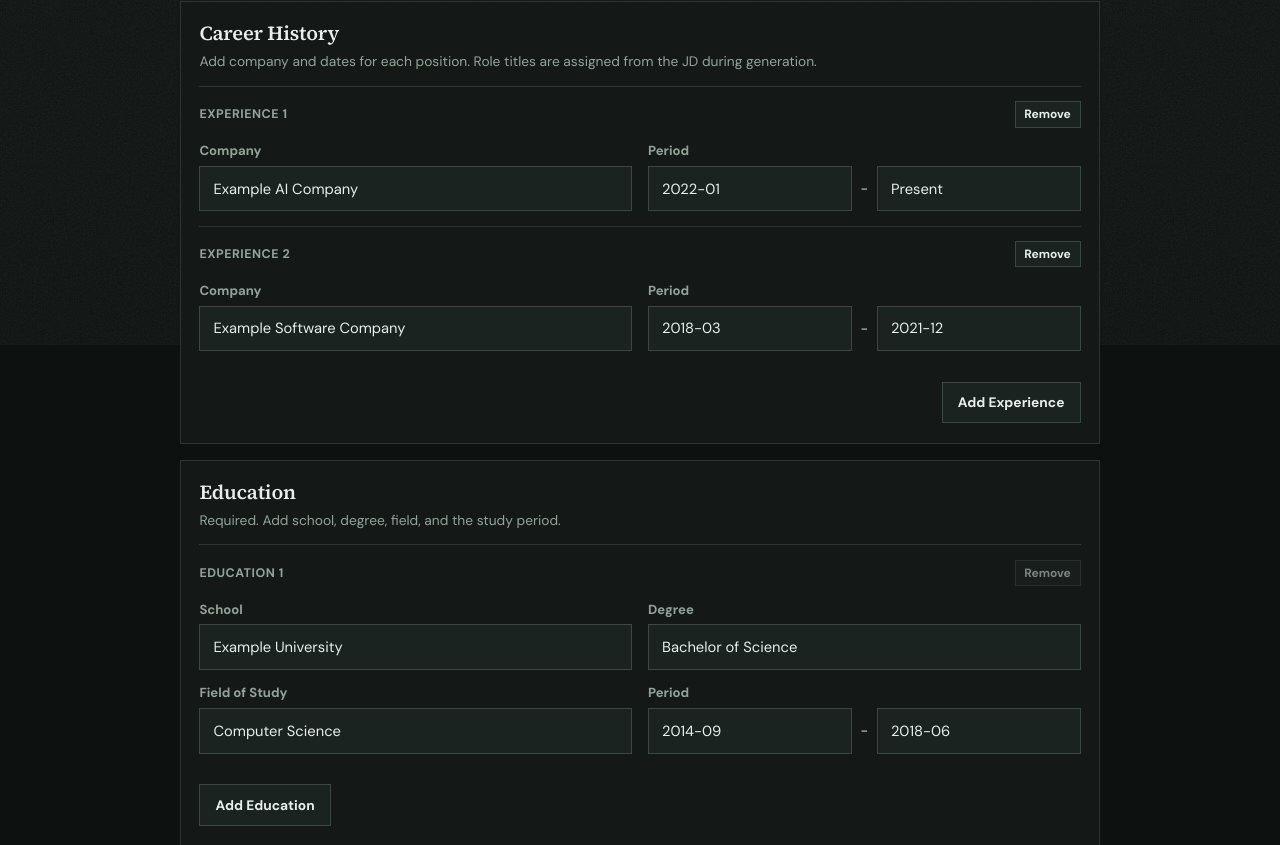
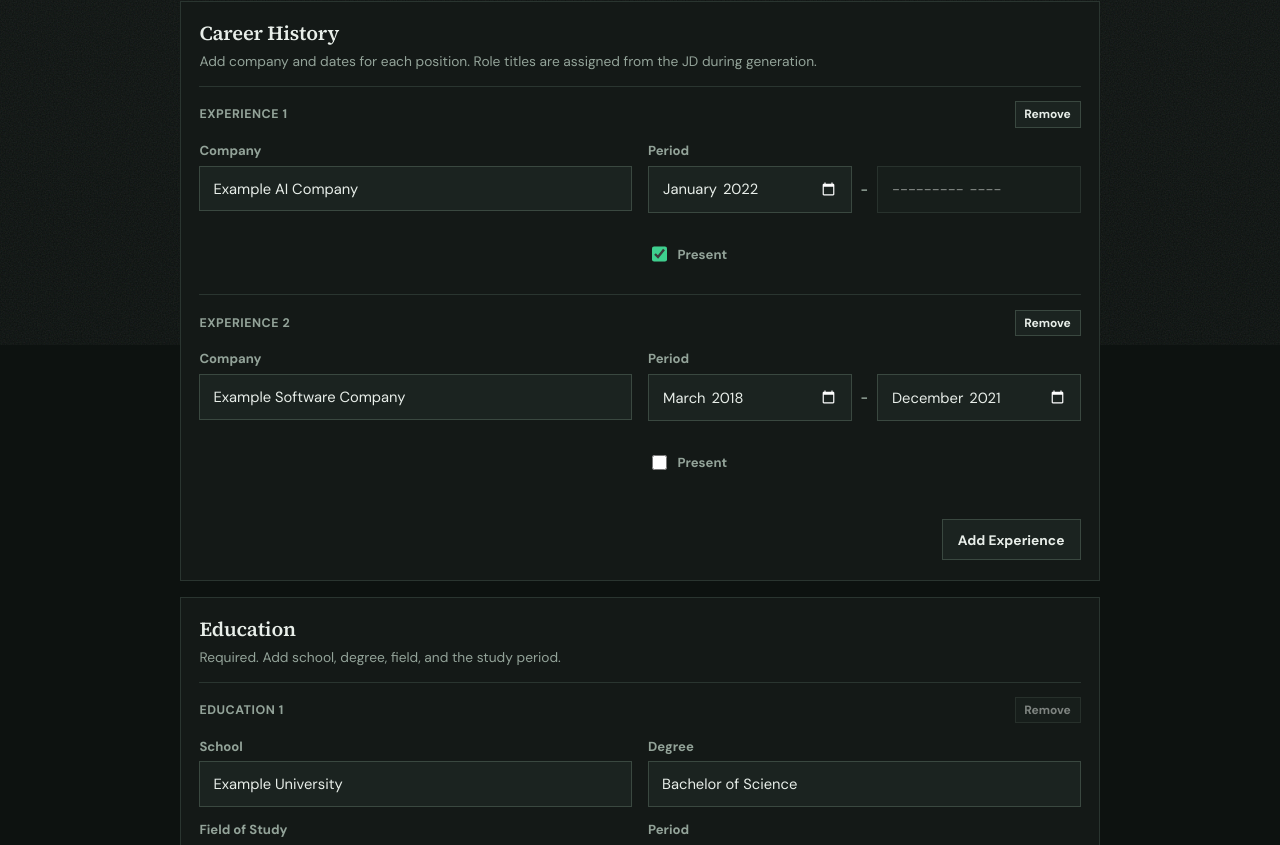
Before and after one commit to mathen-stack/cursor_2, a Next.js app in the folder resume-generator-shell/apps/web/: page / in a window 1280 px wide. Shown: the part 455-1300 px from the top of the page. Built offline with nearby package versions, Linux system fonts and the light colour scheme.

Commit message:
Use month calendar pickers for experience and education periods
Co-authored-by: mathen-stack <mathen-stack@users.noreply.github.com>

```diff
--- a/resume-generator-shell/apps/web/app/components/resume-generator.tsx
+++ b/resume-generator-shell/apps/web/app/components/resume-generator.tsx
@@ -44,6 +44,14 @@ function formatEducationPeriod(entry: {
   const end = entry.endDate?.trim() ?? "";
   if (start && end) return `${start} – ${end}`;
   return start || end;
+}
+
+function monthInputValue(value: string): string {
+  const trimmed = value.trim();
+  if (!trimmed || /^present$/i.test(trimmed)) return "";
+  if (/^\d{4}-\d{2}$/.test(trimmed)) return trimmed;
+  if (/^\d{4}$/.test(trimmed)) return `${trimmed}-01`;
+  return "";
 }
 
 function atsScoreClass(score: number): string {
@@ -373,27 +381,40 @@ export default function ResumeGenerator() {
                   <span>Period</span>
                   <div className="period-inputs">
                     <input
-                      type="text"
+                      type="month"
                       name={`careerStartDate-${entry.experienceId}`}
                       aria-label="Experience start date"
-                      placeholder="2022-01"
-                      value={entry.startDate}
+                      value={monthInputValue(entry.startDate)}
                       onChange={(event: ChangeEvent<HTMLInputElement>) =>
                         updateCareer(index, "startDate", event.target.value)
                       }
                     />
                     <span className="period-separator">-</span>
                     <input
-                      type="text"
+                      type="month"
                       name={`careerEndDate-${entry.experienceId}`}
                       aria-label="Experience end date"
-                      placeholder="Present"
-                      value={entry.endDate}
+                      value={monthInputValue(entry.endDate)}
+                      disabled={/^present$/i.test(entry.endDate.trim())}
                       onChange={(event: ChangeEvent<HTMLInputElement>) =>
                         updateCareer(index, "endDate", event.target.value)
                       }
                     />
                   </div>
+                  <label className="period-present">
+                    <input
+                      type="checkbox"
+                      checked={/^present$/i.test(entry.endDate.trim())}
+                      onChange={(event: ChangeEvent<HTMLInputElement>) =>
+                        updateCareer(
+                          index,
+                          "endDate",
+                          event.target.checked ? "Present" : "",
+                        )
+                      }
+                    />
+                    <span>Present</span>
+                  </label>
                 </div>
               </div>
             </div>
@@ -473,22 +494,20 @@ export default function ResumeGenerator() {
                   <span>Period</span>
                   <div className="period-inputs">
                     <input
-                      type="text"
+                      type="month"
                       name={`educationStartDate-${entry.educationId}`}
                       aria-label="Education start date"
-                      placeholder="2014-09"
-                      value={entry.startDate}
+                      value={monthInputValue(entry.startDate)}
                       onChange={(event: ChangeEvent<HTMLInputElement>) =>
                         updateEducation(index, "startDate", event.target.value)
                       }
                     />
                     <span className="period-separator">-</span>
                     <input
-                      type="text"
+                      type="month"
                       name={`educationEndDate-${entry.educationId}`}
                       aria-label="Education end date"
-                      placeholder="2018-06"
-                      value={entry.endDate}
+                      value={monthInputValue(entry.endDate)}
                       onChange={(event: ChangeEvent<HTMLInputElement>) =>
                         updateEducation(index, "endDate", event.target.value)
                       }
--- a/resume-generator-shell/apps/web/app/globals.css
+++ b/resume-generator-shell/apps/web/app/globals.css
@@ -710,6 +710,7 @@ textarea {
   font: inherit;
   font-size: 0.92rem;
   outline: none;
+  color-scheme: dark;
   transition: border-color 150ms ease, box-shadow 150ms ease;
 }
 
@@ -718,9 +719,31 @@ textarea {
   box-shadow: 0 0 0 3px rgba(62, 207, 142, 0.15);
 }
 
+.period-inputs input:disabled {
+  opacity: 0.55;
+}
+
 .period-separator {
   color: var(--muted);
   font-size: 0.8rem;
   font-weight: 650;
   text-align: center;
 }
+
+.period-present {
+  display: inline-flex;
+  align-items: center;
+  gap: 0.45rem;
+  margin-top: 0.55rem;
+  color: var(--muted);
+  font-size: 0.82rem;
+  font-weight: 650;
+  cursor: pointer;
+}
+
+.period-present input {
+  width: 0.95rem;
+  height: 0.95rem;
+  accent-color: var(--accent);
+  cursor: pointer;
+}
```
